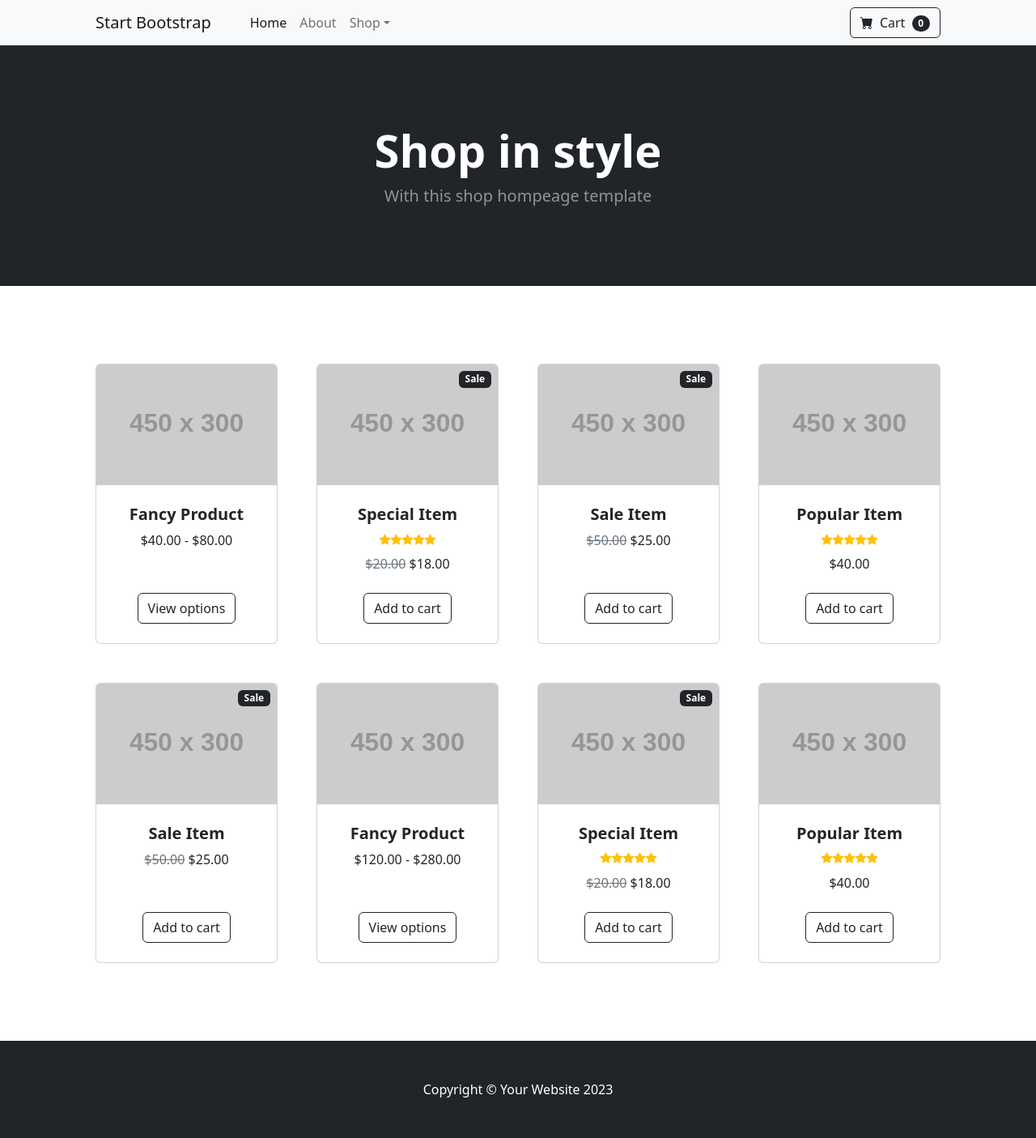
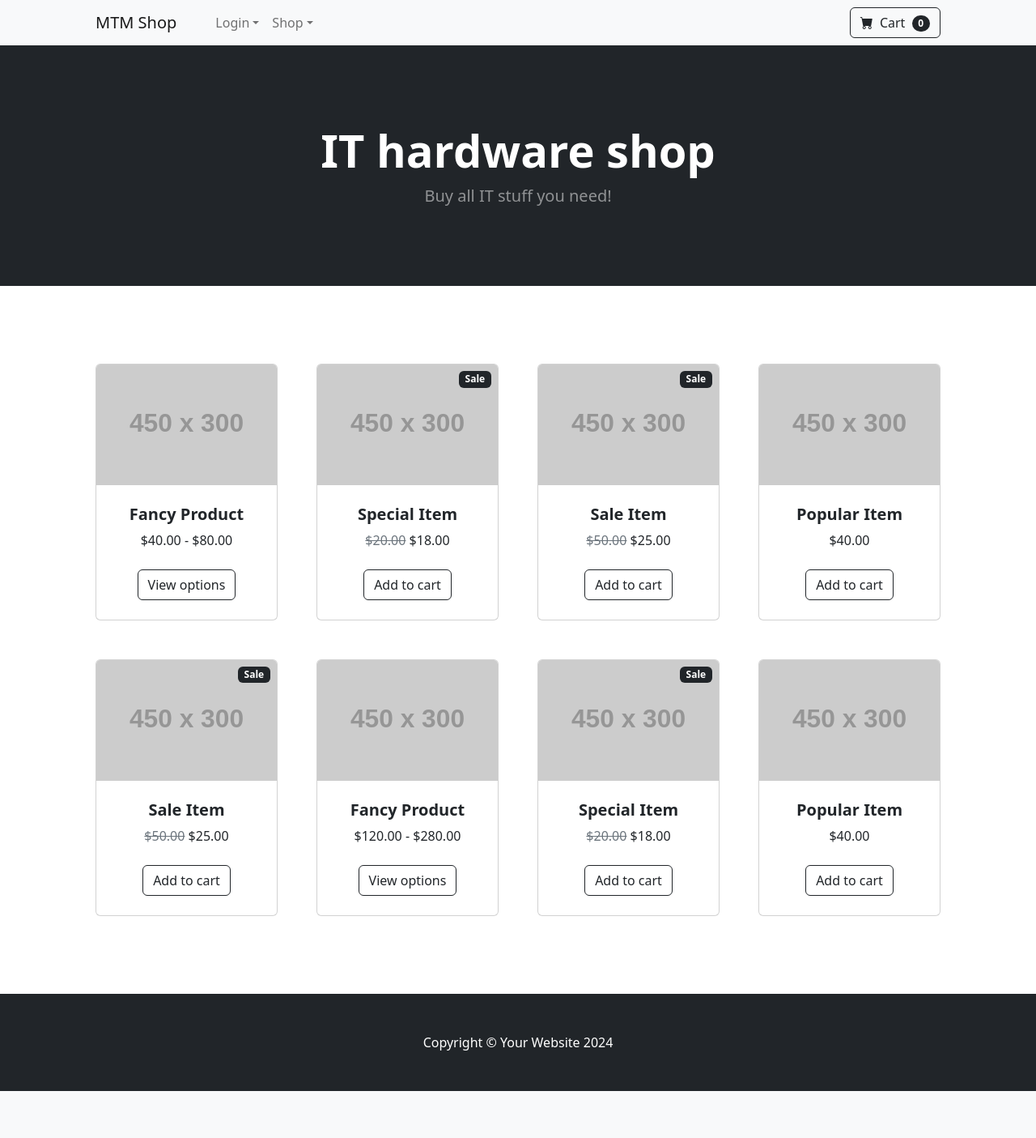
Before and after one commit to majki2k/Projekt_zespolowy, a Flask app: page / in a window 1280 px wide. Shown: the whole page at 81% size. After the commit the page ends 1347 px from the top, so only its background shows below. Run offline with Flask 3, Linux system fonts and the light colour scheme; grey boxes labelled with a size stand in for pictures from a placeholder-image service; some libraries are stand-ins or nearby versions.

Commit message:
base.html updated, url_for added in routes

```diff
--- a/app/routes.py
+++ b/app/routes.py
@@ -1,4 +1,4 @@
-from flask import render_template
+from flask import render_template, url_for
 from app import app
 
 
--- a/app/templates/base.html
+++ b/app/templates/base.html
@@ -15,12 +15,19 @@
         <!-- Navigation-->
         <nav class="navbar navbar-expand-lg navbar-light bg-light">
             <div class="container px-4 px-lg-5">
-                <a class="navbar-brand" href="#!">Start Bootstrap</a>
+                <a class="navbar-brand" href="{{url_for('index')}}">MTM Shop</a>
                 <button class="navbar-toggler" type="button" data-bs-toggle="collapse" data-bs-target="#navbarSupportedContent" aria-controls="navbarSupportedContent" aria-expanded="false" aria-label="Toggle navigation"><span class="navbar-toggler-icon"></span></button>
                 <div class="collapse navbar-collapse" id="navbarSupportedContent">
                     <ul class="navbar-nav me-auto mb-2 mb-lg-0 ms-lg-4">
-                        <li class="nav-item"><a class="nav-link active" aria-current="page" href="#!">Home</a></li>
-                        <li class="nav-item"><a class="nav-link" href="#!">About</a></li>
+                        <li class="nav-item dropdown">
+                          <a class="nav-link dropdown-toggle" id="navbarDropdown" href="#" role="button" data-bs-toggle="dropdown" aria-expanded="false">Login</a>
+                          <ul class="dropdown-menu" aria-labelledby="navbarDropdown">
+                              <li><a class="dropdown-item" href="#!">Register</a></li>
+                              <li><hr class="dropdown-divider" /></li>
+                              <li><a class="dropdown-item" href="#!">Login</a></li>
+                          </ul>
+                        </li>
+
                         <li class="nav-item dropdown">
                             <a class="nav-link dropdown-toggle" id="navbarDropdown" href="#" role="button" data-bs-toggle="dropdown" aria-expanded="false">Shop</a>
                             <ul class="dropdown-menu" aria-labelledby="navbarDropdown">
@@ -45,8 +52,8 @@
         <header class="bg-dark py-5">
             <div class="container px-4 px-lg-5 my-5">
                 <div class="text-center text-white">
-                    <h1 class="display-4 fw-bolder">Shop in style</h1>
-                    <p class="lead fw-normal text-white-50 mb-0">With this shop hompeage template</p>
+                    <h1 class="display-4 fw-bolder">IT hardware shop</h1>
+                    <p class="lead fw-normal text-white-50 mb-0">Buy all IT stuff you need!</p>
                 </div>
             </div>
         </header>
@@ -84,14 +91,6 @@
                                 <div class="text-center">
                                     <!-- Product name-->
                                     <h5 class="fw-bolder">Special Item</h5>
-                                    <!-- Product reviews-->
-                                    <div class="d-flex justify-content-center small text-warning mb-2">
-                                        <div class="bi-star-fill"></div>
-                                        <div class="bi-star-fill"></div>
-                                        <div class="bi-star-fill"></div>
-                                        <div class="bi-star-fill"></div>
-                                        <div class="bi-star-fill"></div>
-                                    </div>
                                     <!-- Product price-->
                                     <span class="text-muted text-decoration-line-through">$20.00</span>
                                     $18.00
@@ -134,14 +133,6 @@
                                 <div class="text-center">
                                     <!-- Product name-->
                                     <h5 class="fw-bolder">Popular Item</h5>
-                                    <!-- Product reviews-->
-                                    <div class="d-flex justify-content-center small text-warning mb-2">
-                                        <div class="bi-star-fill"></div>
-                                        <div class="bi-star-fill"></div>
-                                        <div class="bi-star-fill"></div>
-                                        <div class="bi-star-fill"></div>
-                                        <div class="bi-star-fill"></div>
-                                    </div>
                                     <!-- Product price-->
                                     $40.00
                                 </div>
@@ -204,14 +195,6 @@
                                 <div class="text-center">
                                     <!-- Product name-->
                                     <h5 class="fw-bolder">Special Item</h5>
-                                    <!-- Product reviews-->
-                                    <div class="d-flex justify-content-center small text-warning mb-2">
-                                        <div class="bi-star-fill"></div>
-                                        <div class="bi-star-fill"></div>
-                                        <div class="bi-star-fill"></div>
-                                        <div class="bi-star-fill"></div>
-                                        <div class="bi-star-fill"></div>
-                                    </div>
                                     <!-- Product price-->
                                     <span class="text-muted text-decoration-line-through">$20.00</span>
                                     $18.00
@@ -232,14 +215,6 @@
                                 <div class="text-center">
                                     <!-- Product name-->
                                     <h5 class="fw-bolder">Popular Item</h5>
-                                    <!-- Product reviews-->
-                                    <div class="d-flex justify-content-center small text-warning mb-2">
-                                        <div class="bi-star-fill"></div>
-                                        <div class="bi-star-fill"></div>
-                                        <div class="bi-star-fill"></div>
-                                        <div class="bi-star-fill"></div>
-                                        <div class="bi-star-fill"></div>
-                                    </div>
                                     <!-- Product price-->
                                     $40.00
                                 </div>
@@ -255,7 +230,7 @@
         </section>
         <!-- Footer-->
         <footer class="py-5 bg-dark">
-            <div class="container"><p class="m-0 text-center text-white">Copyright &copy; Your Website 2023</p></div>
+            <div class="container"><p class="m-0 text-center text-white">Copyright &copy; Your Website 2024</p></div>
         </footer>
         <!-- Bootstrap core JS-->
         <script src="https://cdn.jsdelivr.net/npm/bootstrap@5.2.3/dist/js/bootstrap.bundle.min.js"></script>
```
